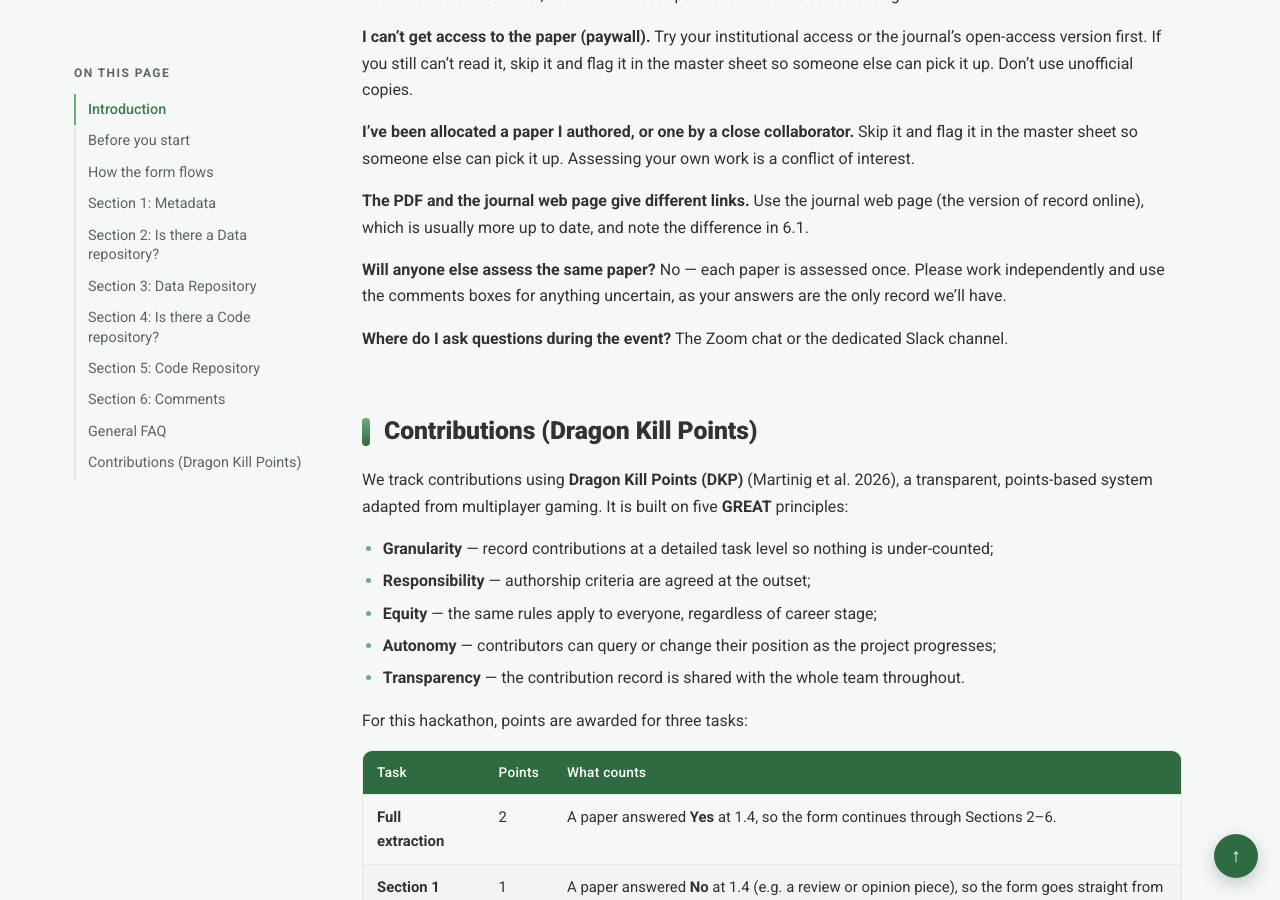
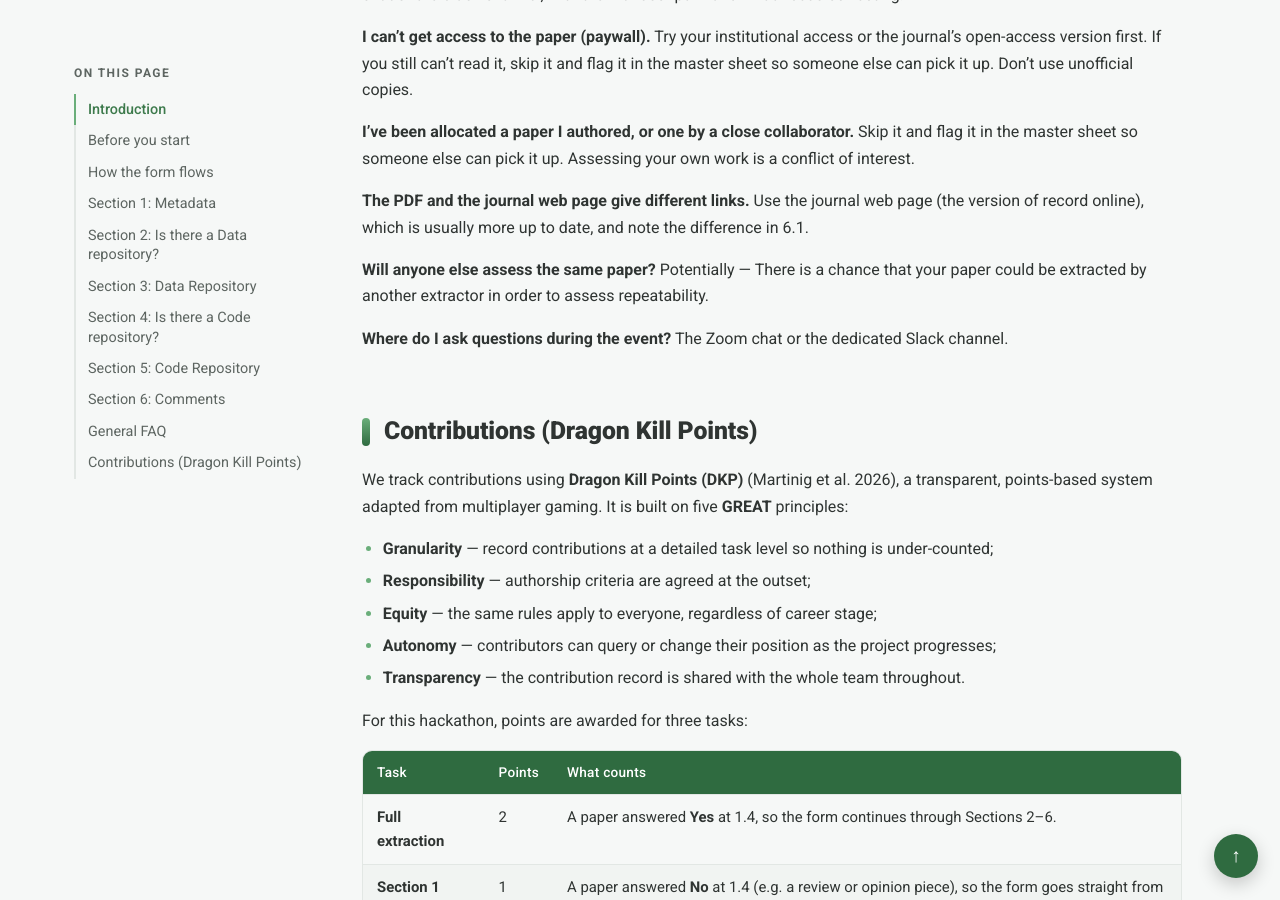
Before and after one commit to EIvimeyCook/Data-Code_Society, a Jekyll site: the page built from FAQ.md, in a window 1280 px wide and 900 px high, scrolled down 14292 px. Built offline with Jekyll 4.4.1, drawn with Linux system fonts in a browser that asks for light colours; our own code applies the rules of GitHub Pages for plain Markdown files.

Commit message:
Update FAQ.md

```diff
--- a/FAQ.md
+++ b/FAQ.md
@@ -361,7 +361,7 @@ Skip it and flag it in the master sheet so someone else can pick it up. Assessin
 Use the journal web page (the version of record online), which is usually more up to date, and note the difference in 6.1.
 
 **Will anyone else assess the same paper?**
-No — each paper is assessed once. Please work independently and use the comments boxes for anything uncertain, as your answers are the only record we'll have.
+Potentially — There is a chance that your paper could be extracted by another extractor in order to assess repeatability.
 
 **Where do I ask questions during the event?**
 The Zoom chat or the dedicated Slack channel.
```
